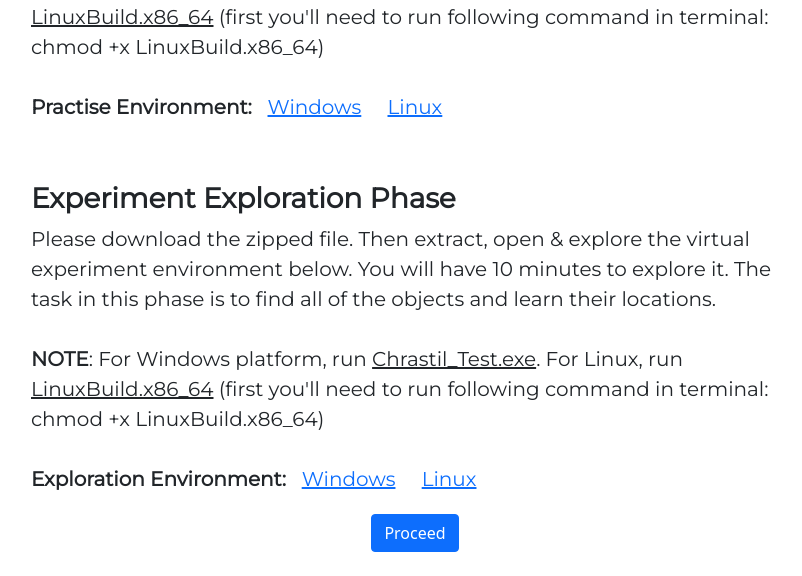
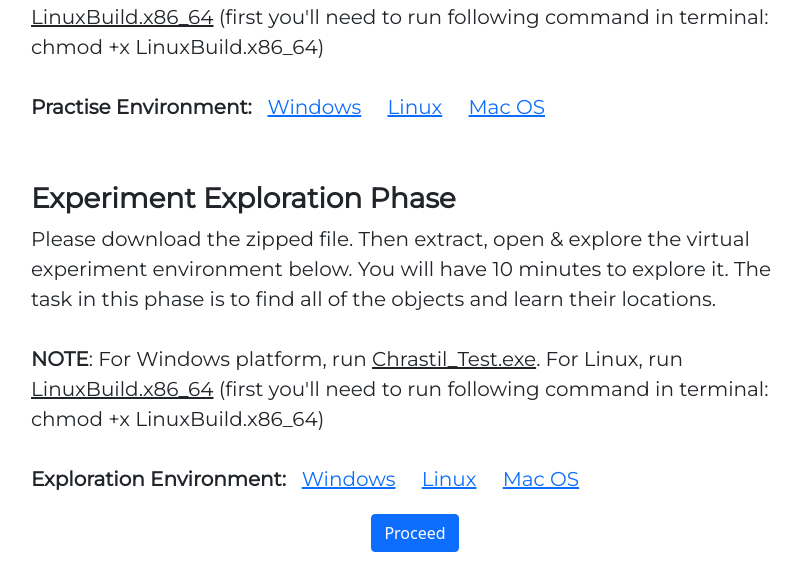
Before and after one commit to DevAcc-MS/Research-Experiment-Platform-, a Flask app: page /gaming/active/1 in a window 1280 px wide. Shown: the part 1082-1658 px from the top of the page, without its empty margins (225-1027 px from the left). Run offline with Flask 2, Linux system fonts and the light colour scheme; some web fonts are replaced.

Commit message:
Add Mac OS link

```diff
--- a/flaskr/modules/gaming/templates/gaming/active.html
+++ b/flaskr/modules/gaming/templates/gaming/active.html
@@ -28,14 +28,16 @@
         <b>NOTE</b>: For Windows platform, run <u> Practise_Env.exe</u>. For Linux, run <u>LinuxBuild.x86_64</u> (first you'll need to run following command in terminal: chmod +x LinuxBuild.x86_64) <br><br>
 
         <b> Practise Environment: </b> &nbsp; <a href="https://iiitaphyd-my.sharepoint.com/:u:/g/personal/sharique_mohd_research_iiit_ac_in/EQp24WoyfT5PhG06ZpWhuFEBJCJiRrKc66sFtPZfNSlLQA?e=vkKbBy">Windows</a> &nbsp; &nbsp;
-        <a href="https://iiitaphyd-my.sharepoint.com/:u:/g/personal/sharique_mohd_research_iiit_ac_in/EdDPXdZl_sVJkQ9FjfRJTDIB03xudKJYmPAiTQJN0lD1Vw?e=6yzDeR">Linux</a> <br><br><br>
+        <a href="https://iiitaphyd-my.sharepoint.com/:u:/g/personal/sharique_mohd_research_iiit_ac_in/EdDPXdZl_sVJkQ9FjfRJTDIB03xudKJYmPAiTQJN0lD1Vw?e=6yzDeR">Linux</a> &nbsp; &nbsp;
+        <a href="https://iiitaphyd-my.sharepoint.com/:u:/g/personal/sharique_mohd_research_iiit_ac_in/Ed6gbvKVIcxHmiXy0dvgOaMBkbTJOwY1YRLQa0sgO0qMxQ?e=zf8pxj">Mac OS</a> <br><br><br>
 
         <h3> <b> Experiment Exploration Phase </b> </h3>
         Please download the zipped file. Then extract, open & explore the virtual experiment environment below. You will have 10 minutes to explore it. The task in this phase is to find all of the objects and learn their locations. <br><br>
         <b>NOTE</b>: For Windows platform, run <u> Chrastil_Test.exe</u>. For Linux, run <u>LinuxBuild.x86_64</u> (first you'll need to run following command in terminal: chmod +x LinuxBuild.x86_64) <br><br>
 
         <b> Exploration Environment: </b> &nbsp; <a href="https://iiitaphyd-my.sharepoint.com/:u:/g/personal/sharique_mohd_research_iiit_ac_in/EbYSqOGxeaxEn9Ijfn6-Ue0BV3CRjTOcSOqqcEXelRszLw?e=NklKz4">Windows</a> &nbsp; &nbsp;
-        <a href="https://iiitaphyd-my.sharepoint.com/:u:/g/personal/sharique_mohd_research_iiit_ac_in/EZsTnfWyDelIlmtFFws8PFEB1ejRLXaN0bLz_OSK9XIi8Q?e=nOA8ad">Linux</a>
+        <a href="https://iiitaphyd-my.sharepoint.com/:u:/g/personal/sharique_mohd_research_iiit_ac_in/EZsTnfWyDelIlmtFFws8PFEB1ejRLXaN0bLz_OSK9XIi8Q?e=nOA8ad">Linux</a> &nbsp; &nbsp;
+        <a href="https://iiitaphyd-my.sharepoint.com/:u:/g/personal/sharique_mohd_research_iiit_ac_in/EbLag1D5u79OiZJiDlc_cccBacTP-4ooWSc0aystNap-Jg?e=bblkNN">Mac OS</a>
 
     </div>
   </div>
--- a/flaskr/modules/gaming/templates/gaming/testPhase.html
+++ b/flaskr/modules/gaming/templates/gaming/testPhase.html
@@ -50,7 +50,8 @@
             <b>NOTE</b>: For Windows platform, run <u> Chrastil_Test.exe</u>. For Linux, run <u>ChrastilTestLinux.x86_64</u> (first you'll need to run following command in terminal: chmod +x ChrastilTestLinux.x86_64) <br><br>
 
             Download: <a href="https://iiitaphyd-my.sharepoint.com/:u:/g/personal/sharique_mohd_research_iiit_ac_in/EZniWNMS8lVMrX-b7n7gRdQBB80uyoJ8Y_ZUy-p9Q7wINA?e=VHOUyl">Windows</a> &nbsp; &nbsp;
-            <a href="https://iiitaphyd-my.sharepoint.com/:u:/g/personal/sharique_mohd_research_iiit_ac_in/ET1Xy_6B6UZBhy9zJl48lcABM7mxZ_67e_IKdTFq7el0Cw?e=YSIluI">Linux</a>
+            <a href="https://iiitaphyd-my.sharepoint.com/:u:/g/personal/sharique_mohd_research_iiit_ac_in/ET1Xy_6B6UZBhy9zJl48lcABM7mxZ_67e_IKdTFq7el0Cw?e=YSIluI">Linux</a> &nbsp; &nbsp;
+            <a href="https://iiitaphyd-my.sharepoint.com/:u:/g/personal/sharique_mohd_research_iiit_ac_in/EbOTVjg6DdhBuo5AfPNnJDUBHt9c6-a1DS2S_X7ptEIPJg?e=51MFYS">Mac OS</a>
         </div>
     </div>
 
--- a/flaskr/modules/gaming/templates/gaming/testPhase2.html
+++ b/flaskr/modules/gaming/templates/gaming/testPhase2.html
@@ -18,7 +18,8 @@
             &nbsp;&nbsp; &nbsp;&nbsp; &nbsp;&nbsp; &nbsp;&nbsp; &nbsp;&nbsp; &nbsp; &nbsp;&nbsp; &nbsp;&nbsp; &nbsp;&nbsp;  <br>
             <b>NOTE</b>: For Windows platform, run <u> Chrastil_Test.exe</u>. For Linux, run <u>ChrastilTestLinux.x86_64</u> (first <br> you'll need to run following command in terminal: chmod +x ChrastilTestLinux.x86_64) <br><br>
             Download: <a href="https://iiitaphyd-my.sharepoint.com/:u:/g/personal/sharique_mohd_research_iiit_ac_in/EczyphNJKvtMiclZlT48TuAB8rSTZo4e1zpWqScmF-kctw?e=iTtCPu">Windows</a> &nbsp; &nbsp;
-            <a href="https://iiitaphyd-my.sharepoint.com/:u:/g/personal/sharique_mohd_research_iiit_ac_in/EYIN8-5bCUpGlre_otbgXa4B0AJPcYtkLEC2X-MBJcoQiQ?e=qZRQfk">Linux</a>
+            <a href="https://iiitaphyd-my.sharepoint.com/:u:/g/personal/sharique_mohd_research_iiit_ac_in/EYIN8-5bCUpGlre_otbgXa4B0AJPcYtkLEC2X-MBJcoQiQ?e=qZRQfk">Linux</a> &nbsp; &nbsp;
+            <a href="https://iiitaphyd-my.sharepoint.com/:u:/g/personal/sharique_mohd_research_iiit_ac_in/ESsT0cX_J4ZDhQSgFh7Y0nEBJV4LonZomgMbZxCZXa43pw?e=8ShwyU">Mac OS</a>
         </div>
 
         <div style="margin-top: 5%; font-family: 'Mate SC', serif; font-size: 50px;">
--- a/flaskr/modules/nongaming/templates/nongaming/active.html
+++ b/flaskr/modules/nongaming/templates/nongaming/active.html
@@ -28,14 +28,16 @@
         <b>NOTE</b>: For Windows platform, run <u> Practise_Env.exe</u>. For Linux, run <u>LinuxBuild.x86_64</u> (first you'll need to run following command in terminal: chmod +x LinuxBuild.x86_64) <br><br>
 
         <b> Practise Environment: </b> &nbsp; <a href="https://iiitaphyd-my.sharepoint.com/:u:/g/personal/sharique_mohd_research_iiit_ac_in/EQp24WoyfT5PhG06ZpWhuFEBJCJiRrKc66sFtPZfNSlLQA?e=vkKbBy">Windows</a> &nbsp; &nbsp;
-        <a href="https://iiitaphyd-my.sharepoint.com/:u:/g/personal/sharique_mohd_research_iiit_ac_in/EdDPXdZl_sVJkQ9FjfRJTDIB03xudKJYmPAiTQJN0lD1Vw?e=6yzDeR">Linux</a> <br><br><br>
+        <a href="https://iiitaphyd-my.sharepoint.com/:u:/g/personal/sharique_mohd_research_iiit_ac_in/EdDPXdZl_sVJkQ9FjfRJTDIB03xudKJYmPAiTQJN0lD1Vw?e=6yzDeR">Linux</a> &nbsp; &nbsp;
+        <a href="https://iiitaphyd-my.sharepoint.com/:u:/g/personal/sharique_mohd_research_iiit_ac_in/Ed6gbvKVIcxHmiXy0dvgOaMBkbTJOwY1YRLQa0sgO0qMxQ?e=zf8pxj">Mac OS</a> <br><br><br>
 
         <h3> <b> Experiment Exploration Phase </b> </h3>
         Please download the zipped file. Then extract, open & explore the virtual experiment environment below. You will have 10 minutes to explore it. The task in this phase is to find all of the objects and learn their locations. <br><br>
         <b>NOTE</b>: For Windows platform, run <u> Chrastil_Test.exe</u>. For Linux, run <u>LinuxBuild.x86_64</u> (first you'll need to run following command in terminal: chmod +x LinuxBuild.x86_64) <br><br>
 
         <b> Exploration Environment: </b> &nbsp; <a href="https://iiitaphyd-my.sharepoint.com/:u:/g/personal/sharique_mohd_research_iiit_ac_in/EbYSqOGxeaxEn9Ijfn6-Ue0BV3CRjTOcSOqqcEXelRszLw?e=NklKz4">Windows</a> &nbsp; &nbsp;
-        <a href="https://iiitaphyd-my.sharepoint.com/:u:/g/personal/sharique_mohd_research_iiit_ac_in/EZsTnfWyDelIlmtFFws8PFEB1ejRLXaN0bLz_OSK9XIi8Q?e=nOA8ad">Linux</a>
+        <a href="https://iiitaphyd-my.sharepoint.com/:u:/g/personal/sharique_mohd_research_iiit_ac_in/EZsTnfWyDelIlmtFFws8PFEB1ejRLXaN0bLz_OSK9XIi8Q?e=nOA8ad">Linux</a> &nbsp; &nbsp;
+        <a href="https://iiitaphyd-my.sharepoint.com/:u:/g/personal/sharique_mohd_research_iiit_ac_in/EbLag1D5u79OiZJiDlc_cccBacTP-4ooWSc0aystNap-Jg?e=bblkNN">Mac OS</a>
 
     </div>
   </div>
--- a/flaskr/modules/nongaming/templates/nongaming/testPhase.html
+++ b/flaskr/modules/nongaming/templates/nongaming/testPhase.html
@@ -48,7 +48,8 @@
             <b>NOTE</b>: For Windows platform, run <u> Chrastil_Test.exe</u>. For Linux, run <u>ChrastilTestLinux.x86_64</u> (first you'll need to run following command in terminal: chmod +x ChrastilTestLinux.x86_64) <br><br>
 
             Download: <a href="https://iiitaphyd-my.sharepoint.com/:u:/g/personal/sharique_mohd_research_iiit_ac_in/EZniWNMS8lVMrX-b7n7gRdQBB80uyoJ8Y_ZUy-p9Q7wINA?e=VHOUyl">Windows</a> &nbsp; &nbsp;
-            <a href="https://iiitaphyd-my.sharepoint.com/:u:/g/personal/sharique_mohd_research_iiit_ac_in/ET1Xy_6B6UZBhy9zJl48lcABM7mxZ_67e_IKdTFq7el0Cw?e=YSIluI">Linux</a>
+            <a href="https://iiitaphyd-my.sharepoint.com/:u:/g/personal/sharique_mohd_research_iiit_ac_in/ET1Xy_6B6UZBhy9zJl48lcABM7mxZ_67e_IKdTFq7el0Cw?e=YSIluI">Linux</a> &nbsp; &nbsp;
+            <a href="https://iiitaphyd-my.sharepoint.com/:u:/g/personal/sharique_mohd_research_iiit_ac_in/EbOTVjg6DdhBuo5AfPNnJDUBHt9c6-a1DS2S_X7ptEIPJg?e=51MFYS">Mac OS</a>
         </div>
     </div>
 
--- a/flaskr/modules/nongaming/templates/nongaming/testPhase2.html
+++ b/flaskr/modules/nongaming/templates/nongaming/testPhase2.html
@@ -18,7 +18,8 @@
             &nbsp;&nbsp; &nbsp;&nbsp; &nbsp;&nbsp; &nbsp;&nbsp; &nbsp;&nbsp; &nbsp; &nbsp;&nbsp; &nbsp;&nbsp; &nbsp;&nbsp;  <br>
             <b>NOTE</b>: For Windows platform, run <u> Chrastil_Test.exe</u>. For Linux, run <u>ChrastilTestLinux.x86_64</u> (first <br> you'll need to run following command in terminal: chmod +x ChrastilTestLinux.x86_64) <br><br>
             Download: <a href="https://iiitaphyd-my.sharepoint.com/:u:/g/personal/sharique_mohd_research_iiit_ac_in/EczyphNJKvtMiclZlT48TuAB8rSTZo4e1zpWqScmF-kctw?e=iTtCPu">Windows</a> &nbsp; &nbsp;
-            <a href="https://iiitaphyd-my.sharepoint.com/:u:/g/personal/sharique_mohd_research_iiit_ac_in/EYIN8-5bCUpGlre_otbgXa4B0AJPcYtkLEC2X-MBJcoQiQ?e=qZRQfk">Linux</a>
+            <a href="https://iiitaphyd-my.sharepoint.com/:u:/g/personal/sharique_mohd_research_iiit_ac_in/EYIN8-5bCUpGlre_otbgXa4B0AJPcYtkLEC2X-MBJcoQiQ?e=qZRQfk">Linux</a> &nbsp; &nbsp;
+            <a href="https://iiitaphyd-my.sharepoint.com/:u:/g/personal/sharique_mohd_research_iiit_ac_in/ESsT0cX_J4ZDhQSgFh7Y0nEBJV4LonZomgMbZxCZXa43pw?e=8ShwyU">Mac OS</a>
         </div>
 
         <div style="margin-top: 5%; font-family: 'Mate SC', serif; font-size: 50px;">
```
